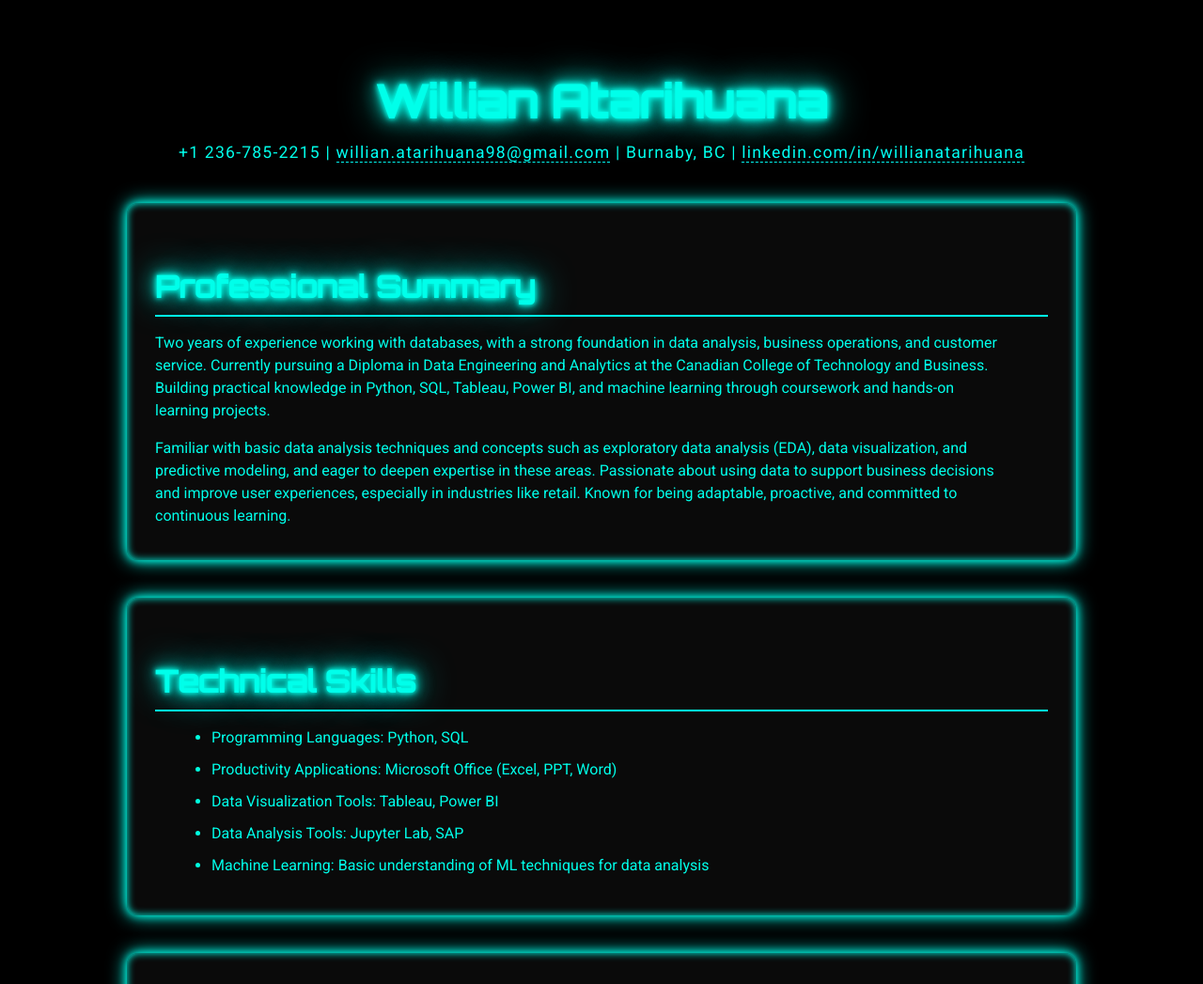
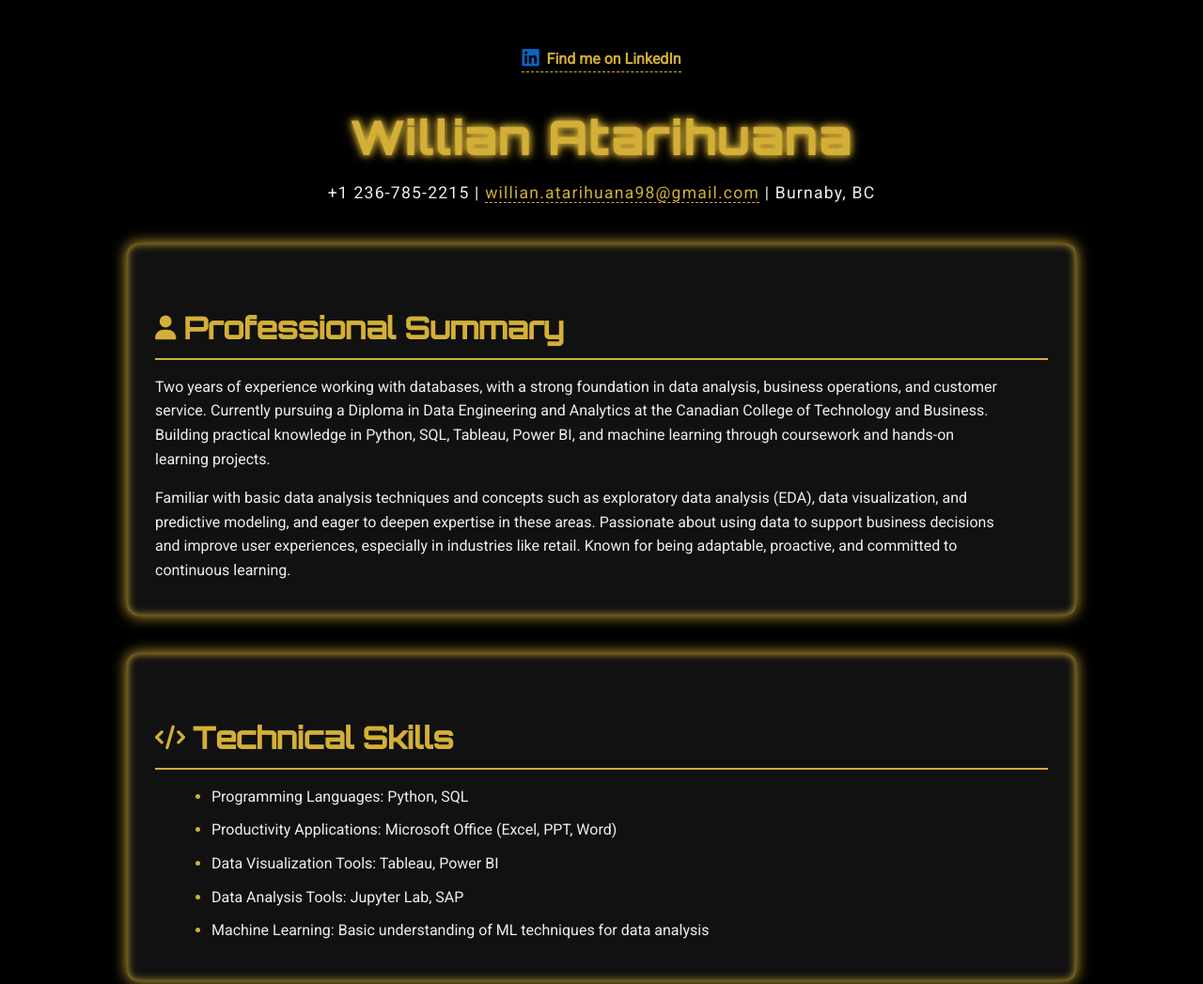
Before and after one commit to Will98-ops/willian-atarihuana.github.io, a plain HTML site: page index.html in a window 1280 px wide. Shown: the top 1047 px of the page at 94% size. Drawn offline with Linux system fonts and the light colour scheme.

Commit message:
Update index.html

```diff
--- a/index.html
+++ b/index.html
@@ -6,66 +6,75 @@
 <title>Willian Atarihuana - Resume</title>
 <style>
   @import url('https://fonts.googleapis.com/css2?family=Orbitron:wght@500&family=Roboto&display=swap');
+  @import url('https://cdnjs.cloudflare.com/ajax/libs/font-awesome/6.4.0/css/all.min.css');
 
-  /* Reset y base */
   body {
     margin: 0;
-    background-color: #000000;
-    color: #00ffea;
+    background-color: #000;
+    color: #fff;
     font-family: 'Roboto', sans-serif;
-    padding: 40px;
-    line-height: 1.5;
+    padding: 40px 20px;
+    line-height: 1.6;
   }
 
   h1, h2, h3 {
     font-family: 'Orbitron', monospace;
-    text-shadow:
-      0 0 5px #00ffea,
-      0 0 10px #00ffea,
-      0 0 20px #00ffea,
-      0 0 40px #00ffe0;
-    margin-bottom: 10px;
+    color: #d4af37; /* Mustard */
+    margin-bottom: 12px;
   }
 
   h1 {
     font-size: 3rem;
     text-align: center;
     margin-bottom: 5px;
+    letter-spacing: 3px;
+    text-shadow:
+      0 0 6px #d4af37,
+      0 0 12px #d4af37;
   }
 
   h2 {
     font-size: 2rem;
-    border-bottom: 2px solid #00ffea;
+    border-bottom: 2px solid #d4af37;
     padding-bottom: 6px;
     margin-top: 40px;
+    display: flex;
+    align-items: center;
+    gap: 8px;
   }
 
   h3 {
     font-size: 1.4rem;
-    margin-top: 30px;
-    color: #00ccc0;
+    margin-top: 28px;
+    color: #d4af37;
   }
 
   p, li {
     font-size: 1rem;
     max-width: 900px;
     margin-bottom: 10px;
+    color: #eee;
   }
 
   ul {
     margin-left: 20px;
   }
 
+  li::marker {
+    color: #d4af37;
+    font-weight: bold;
+  }
+
   a {
-    color: #00fff3;
+    color: #d4af37;
     text-decoration: none;
-    border-bottom: 1px dashed #00fff3;
+    border-bottom: 1px dashed #d4af37;
     transition: color 0.3s ease, border-color 0.3s ease;
   }
 
   a:hover {
-    color: #00ffaa;
-    border-color: #00ffaa;
+    color: #fff;
+    border-color: #fff;
   }
 
   .contact-info {
@@ -73,43 +82,71 @@
     font-size: 1.1rem;
     margin-bottom: 40px;
     letter-spacing: 1.2px;
+    color: #eee;
   }
 
-  /* Neon box effect */
+  .linkedin-link {
+    display: inline-flex;
+    align-items: center;
+    gap: 8px;
+    font-weight: 700;
+    margin-top: 10px;
+  }
+
+  .linkedin-link i {
+    color: #0a66c2; /* LinkedIn blue */
+    font-size: 1.3rem;
+  }
+
   .section {
-    background: #0a0a0a;
+    background: #111;
     padding: 25px 30px;
     border-radius: 12px;
     box-shadow:
-      0 0 10px #00ffea,
-      0 0 20px #00ffea,
-      inset 0 0 8px #00ffea;
+      0 0 15px #d4af37,
+      inset 0 0 10px #d4af37;
     max-width: 950px;
     margin: 0 auto 40px auto;
   }
 
-  /* Bullet style */
-  li::marker {
-    color: #00ffe0;
-    font-weight: bold;
+  /* Icons for sections */
+  .icon {
+    color: #d4af37;
+    font-size: 1.6rem;
   }
+
+  /* Header LinkedIn */
+  header {
+    max-width: 950px;
+    margin: 0 auto 30px auto;
+    display: flex;
+    justify-content: center;
+  }
+
 </style>
+<link rel="stylesheet" href="https://cdnjs.cloudflare.com/ajax/libs/font-awesome/6.4.0/css/all.min.css" />
 </head>
 <body>
 
+<header>
+  <a href="https://www.linkedin.com/in/willianatarihuana" target="_blank" class="linkedin-link" aria-label="LinkedIn profile">
+    <i class="fab fa-linkedin"></i> Find me on LinkedIn
+  </a>
+</header>
+
 <h1>Willian Atarihuana</h1>
 <div class="contact-info">
-    +1 236-785-2215 | <a href="mailto:willian.atarihuana98@gmail.com">willian.atarihuana98@gmail.com</a> | Burnaby, BC | <a href="https://www.linkedin.com/in/willianatarihuana" target="_blank">linkedin.com/in/willianatarihuana</a>
+  +1 236-785-2215 | <a href="mailto:willian.atarihuana98@gmail.com">willian.atarihuana98@gmail.com</a> | Burnaby, BC
 </div>
 
 <div class="section">
-    <h2>Professional Summary</h2>
+  <h2><i class="fas fa-user icon" aria-hidden="true"></i> Professional Summary</h2>
   <p>Two years of experience working with databases, with a strong foundation in data analysis, business operations, and customer service. Currently pursuing a Diploma in Data Engineering and Analytics at the Canadian College of Technology and Business. Building practical knowledge in Python, SQL, Tableau, Power BI, and machine learning through coursework and hands-on learning projects.</p>
   <p>Familiar with basic data analysis techniques and concepts such as exploratory data analysis (EDA), data visualization, and predictive modeling, and eager to deepen expertise in these areas. Passionate about using data to support business decisions and improve user experiences, especially in industries like retail. Known for being adaptable, proactive, and committed to continuous learning.</p>
 </div>
 
 <div class="section">
-    <h2>Technical Skills</h2>
+  <h2><i class="fas fa-code icon" aria-hidden="true"></i> Technical Skills</h2>
   <ul>
     <li>Programming Languages: Python, SQL</li>
     <li>Productivity Applications: Microsoft Office (Excel, PPT, Word)</li>
@@ -120,7 +157,7 @@
 </div>
 
 <div class="section">
-    <h2>Relevant Experience</h2>
+  <h2><i class="fas fa-briefcase icon" aria-hidden="true"></i> Relevant Experience</h2>
 
   <h3>CCTB Projects</h3>
   <ul>
@@ -152,7 +189,7 @@
 </div>
 
 <div class="section">
-    <h2>Education</h2>
+  <h2><i class="fas fa-graduation-cap icon" aria-hidden="true"></i> Education</h2>
   <p><strong>Canadian College of Technology and Business | Vancouver, BC</strong><br />
     Data Engineering and Analytics with Co-op, IT | Expected June 2025</p>
   <ul>
@@ -168,14 +205,20 @@
 </div>
 
 <div class="section">
-    <h2>Certifications</h2>
+  <h2><i class="fas fa-certificate icon" aria-hidden="true"></i> Certifications</h2>
   <ul>
     <li>Business Analysis Foundations (LinkedIn)</li>
     <li>Business Analyst and Project Manager Collaboration (LinkedIn)</li>
     <li>Learning Excel: Data Analysis (LinkedIn)</li>
-      <li>SQL for Data Analysis (LinkedIn)</li>
+    <li>SQL for Data Analysis</li>
   </ul>
 </div>
 
+<footer style="max-width:950px; margin:auto; text-align:center; padding:20px 0; color:#d4af37; font-family:'Orbitron', monospace;">
+  <a href="https://www.linkedin.com/in/willianatarihuana" target="_blank" class="linkedin-link" aria-label="LinkedIn profile">
+    <i class="fab fa-linkedin"></i> Connect with me on LinkedIn
+  </a>
+</footer>
+
 </body>
 </html>
```
Lines whose indentation alone changed are shown as unchanged.
